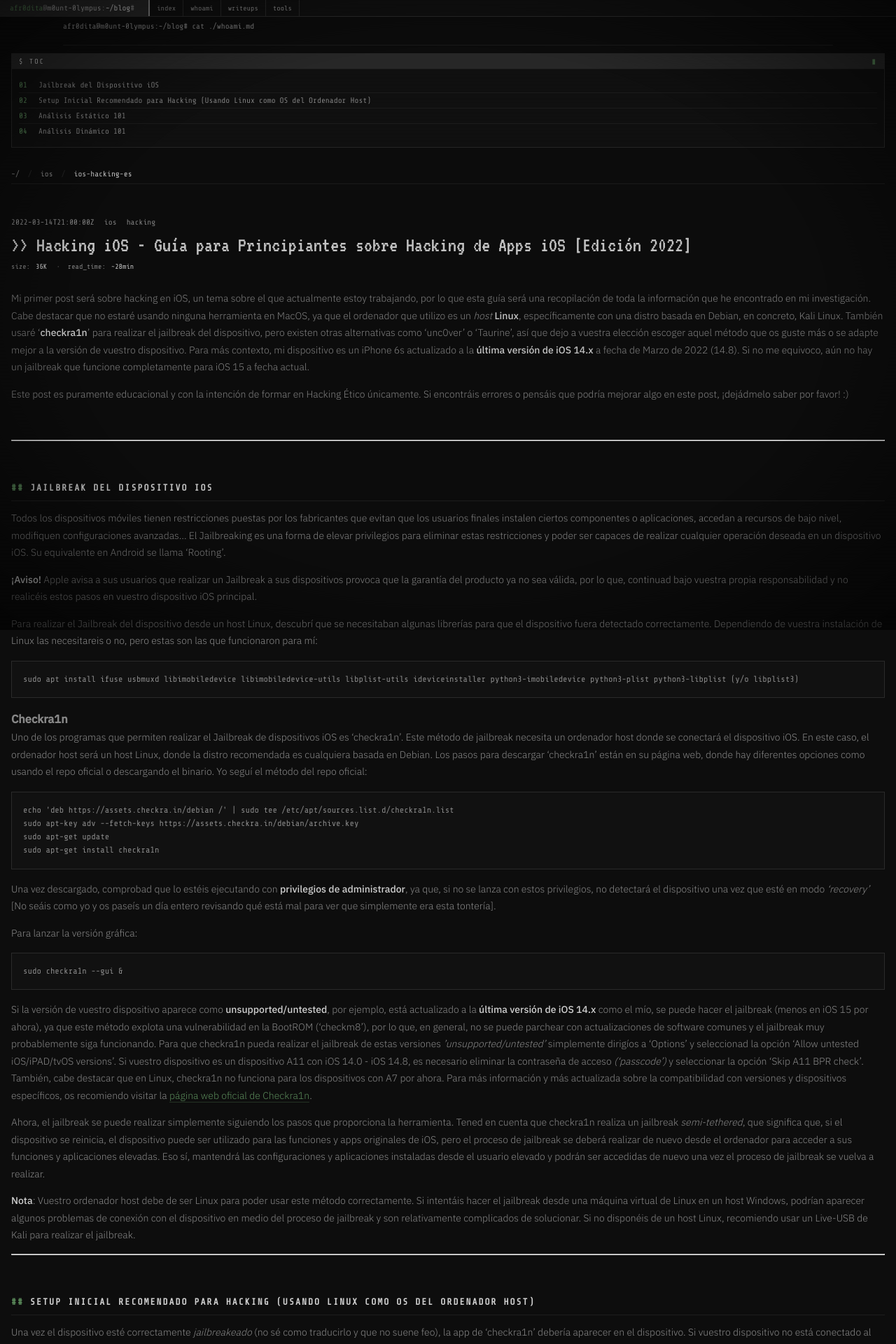
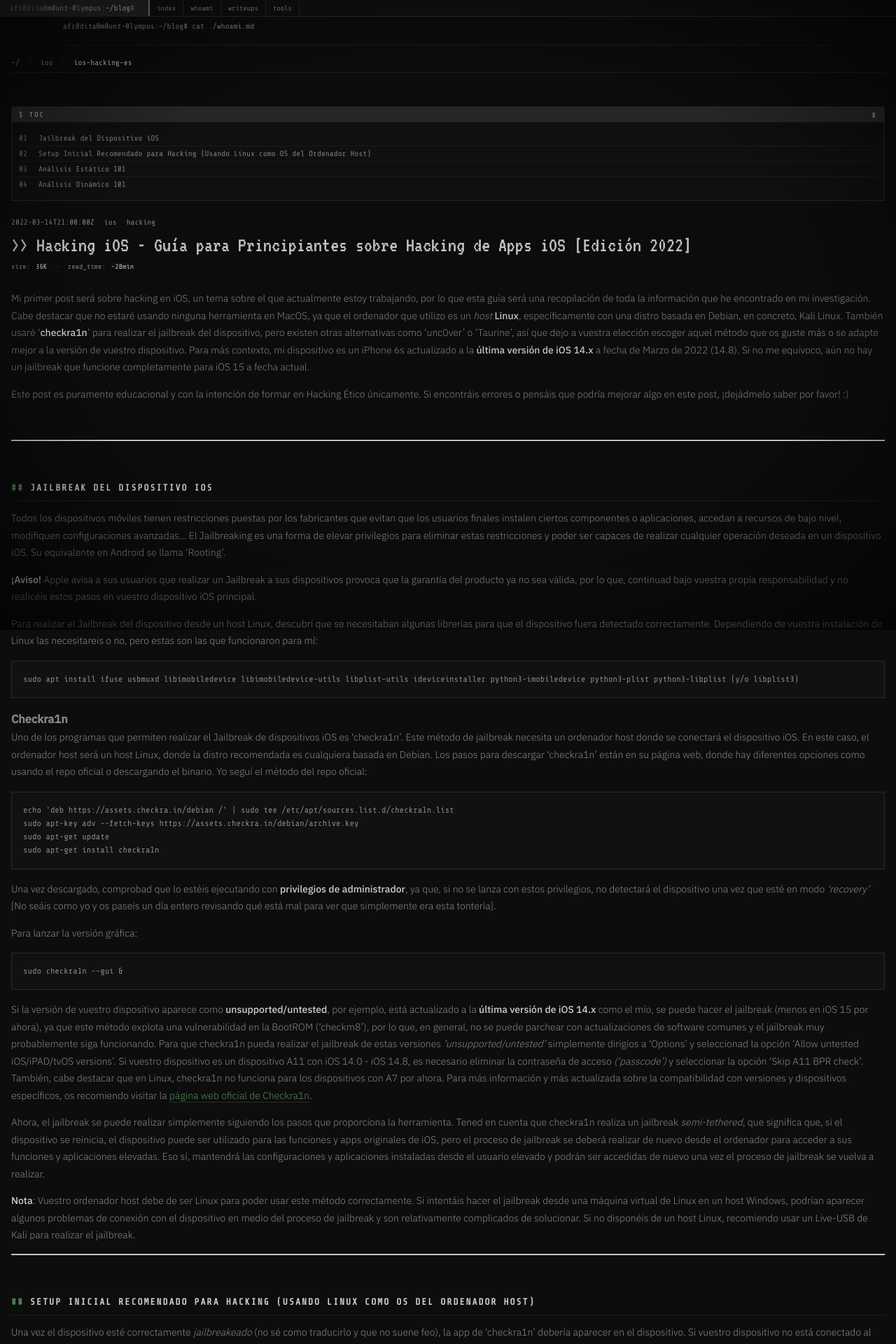
Before and after one commit to martabyte/martabyte.github.io, a Jekyll site: the page built from _posts/2022-03-14-ios-hacking-es.markdown, in a window 1280 px wide. Shown: the top 1920 px of the page at 70% size. Built offline with Jekyll 4.4.1, drawn with Linux system fonts in a browser that asks for light colours.

Commit message:
hardcore update

```diff
--- a/_sass/main.scss
+++ b/_sass/main.scss
@@ -762,11 +762,11 @@
   /* sidebar debajo del contenido */
   .post-wrapper .sidebar {
     padding: 0 !important;
-    order: -1;
+    order: 1;
   }
 
   .post-wrapper .article{
-    order: 0;
+    order: 2;
   }
 
   /* index — colapsar también */
```
